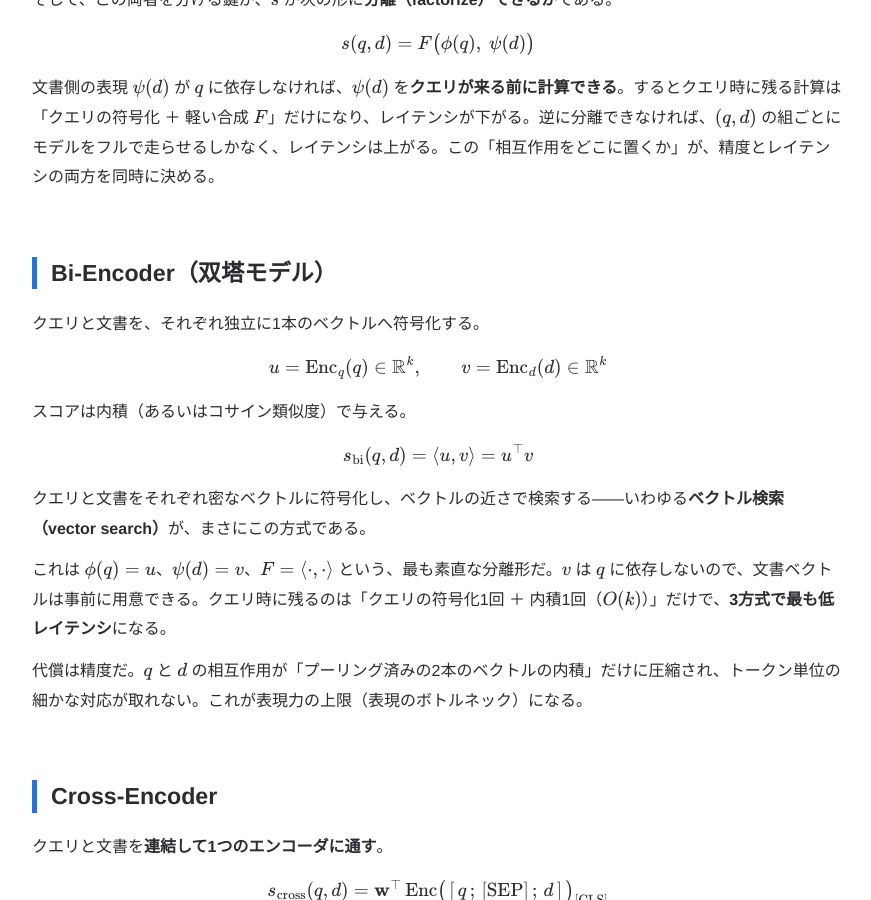
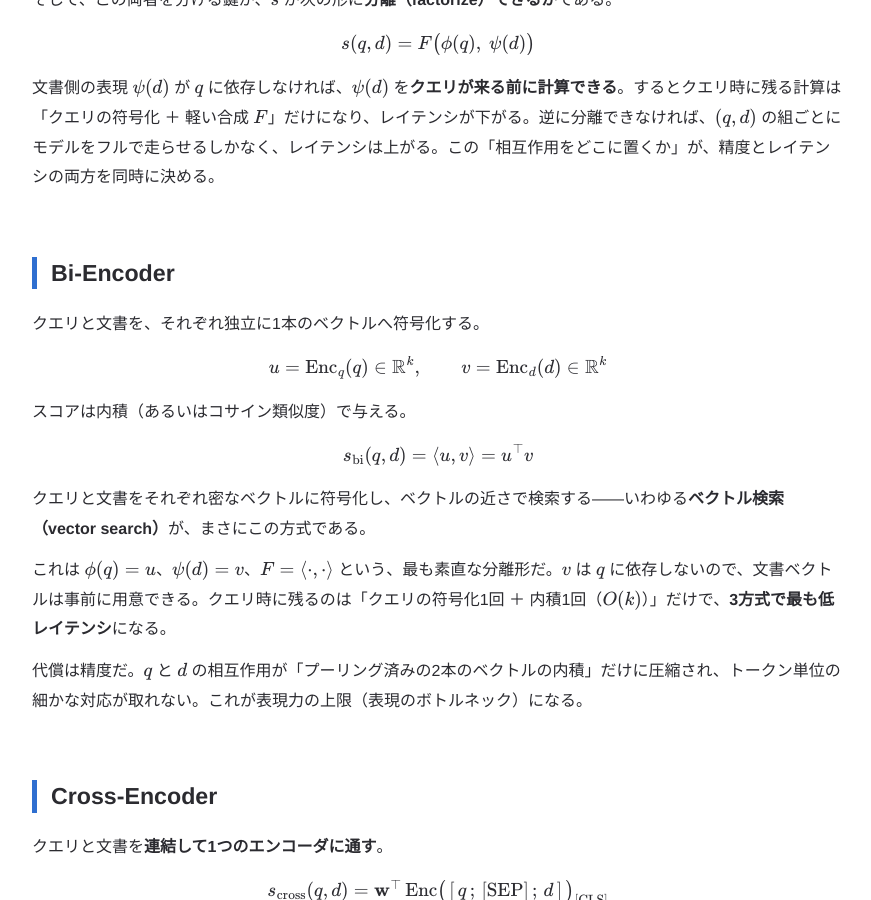
Before and after one commit to fffclaypool/blog, a Jekyll site: the page built from _posts/2026-06-13-bi-late-cross-encoder.md, in a window 1280 px wide and 900 px high, scrolled down 792 px. Shown: the whole window, without its empty margins (202-1073 px from the left). Built offline with Jekyll 4.4.1, drawn with Linux system fonts in a browser that asks for light colours.

Commit message:
Drop （双塔モデル） from Bi-Encoder heading

```diff
--- a/_posts/2026-06-13-bi-late-cross-encoder.md
+++ b/_posts/2026-06-13-bi-late-cross-encoder.md
@@ -28,7 +28,7 @@ $$
 
 文書側の表現 $$\psi(d)$$ が $$q$$ に依存しなければ、$$\psi(d)$$ を**クエリが来る前に計算できる**。するとクエリ時に残る計算は「クエリの符号化 ＋ 軽い合成 $$F$$」だけになり、レイテンシが下がる。逆に分離できなければ、$$(q, d)$$ の組ごとにモデルをフルで走らせるしかなく、レイテンシは上がる。この「相互作用をどこに置くか」が、精度とレイテンシの両方を同時に決める。
 
-## Bi-Encoder（双塔モデル）
+## Bi-Encoder
 
 クエリと文書を、それぞれ独立に1本のベクトルへ符号化する。
 
```
